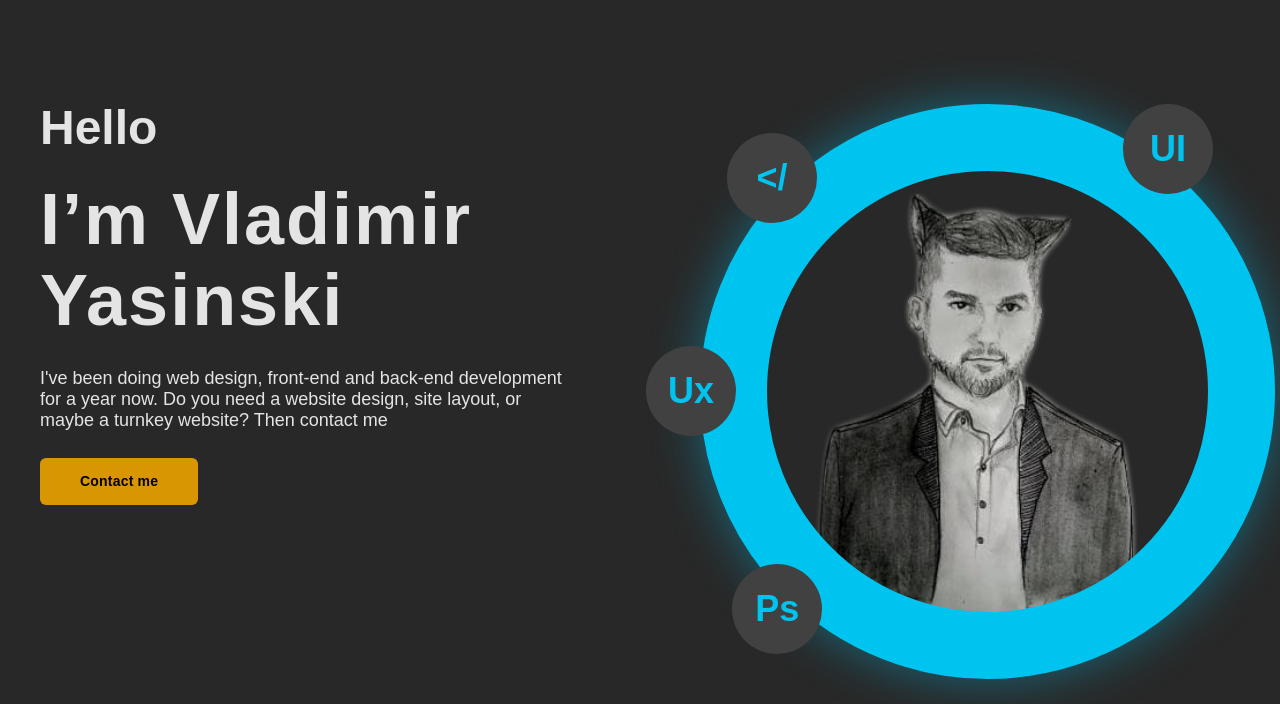
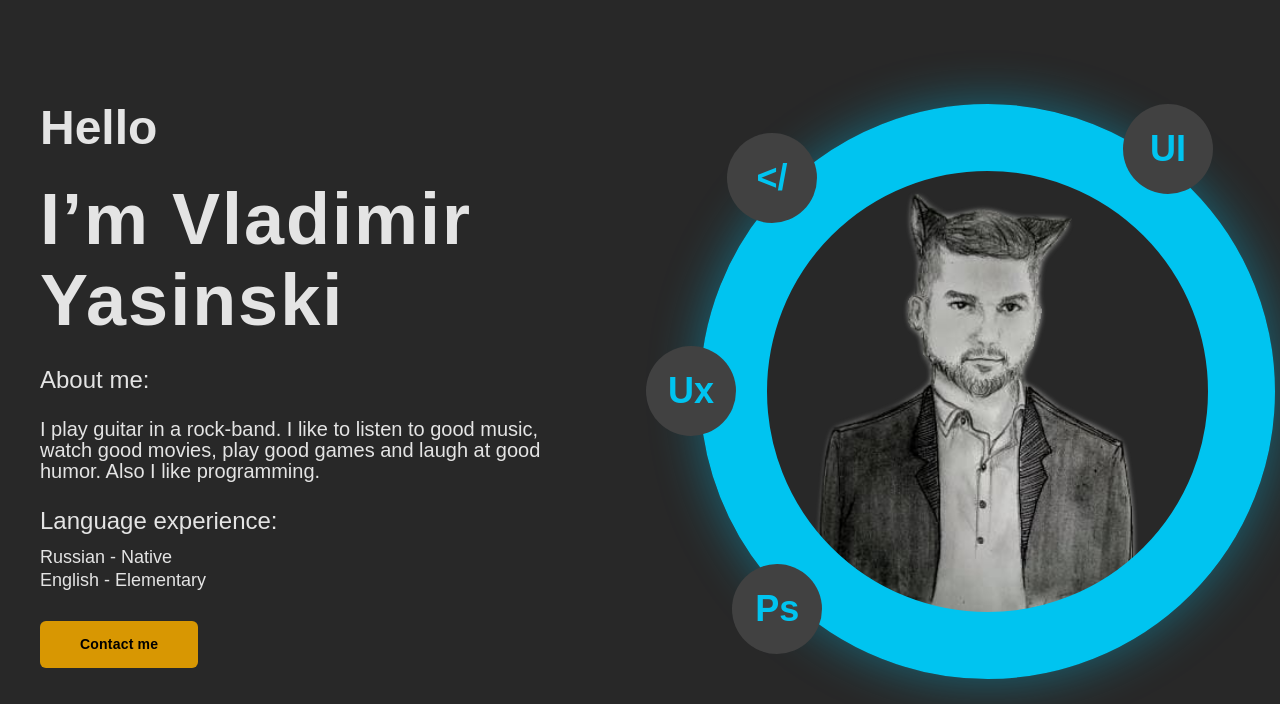
Before and after one commit to yasinskydew/rsschool-cv-archive, a plain HTML site: page index.html in a window 1280 px wide. Shown: the part 96-800 px from the top of the page. Drawn offline with Linux system fonts and the light colour scheme; a script that the page names is missing.

Commit message:
feat: add rs-logo and add language information

```diff
--- a/css/style.css
+++ b/css/style.css
@@ -127,16 +127,32 @@ body {
     line-height: 81px;
     font-weight: 800;
 }
+
+.main-block__sub-title {
+    font-family: "Next Art", sans-serif;
+    font-size: 24px;
+    font-weight: 300;
+}
+.main-block__lang-list {
+    margin: 15px 0;
+}
+.main-block__lang-item {
+    padding-bottom: 5px;
+    font-size: 18px;
+}
+
 @media (max-width: 479px) {
     .main-block__title {
         font-size: 42px;
     }
-
+    .main-block__sub-title {
+        font-size: 18px;
+    }
 }
 .main-block__text {
     font-family: 'Arodora Pro Lite', sans-serif;
     color: #E4E4E4;
-    font-size: 18px;
+    font-size: 20px;
     font-weight: 300;
     line-height: 21px;
 }
@@ -242,7 +258,7 @@ body {
     letter-spacing: 0.2px;
 }
 .header-block__sub-title {
-    font-size: 16px;
+    font-size: 20px;
     line-height: 142%;
     letter-spacing: 0.2px;
     font-weight: 500;
@@ -396,6 +412,10 @@ body {
     color: #a09a9a;
 }
 
+.logo__link {
+    background-color: #414141;
+}
+
 @media (max-width: 890px) {
     .footer__body {
         flex-direction: column;
--- a/index.html
+++ b/index.html
@@ -44,7 +44,18 @@
                 <div class="main-block__body">
                     <h2 class="main-block__hello">Hello</h2>
                     <h1 class="main-block__title">I’m Vladimir Yasinski</h1>
-                    <div class="main-block__text">I've been doing web design, front-end and back-end development for a year now. Do you need a website design, site layout, or maybe a turnkey website? Then contact me</div>
+                    <h3 class="main-block__sub-title">About me:</h3>
+                    <div class="main-block__text">I play guitar in a rock-band. I like to listen to
+                        good music, watch  good movies,
+                        play good games and  laugh at good humor.
+                        Also I like programming.</div>
+                    <div class="main-block__lang">
+                        <h3 class="main-block__sub-title">Language experience:</h3>
+                        <ul class="main-block__lang-list">
+                            <li class="main-block__lang-item">Russian - Native</li>
+                            <li class="main-block__lang-item">English - Elementary</li>
+                        </ul>
+                    </div>
                     <div class="main-block__buttons">
                         <a href="" class="main-block__button main-block__button-orange">Contact me</a>
                     </div>
@@ -200,6 +211,11 @@
                         <img class="logo__image" src="svg/header/header-logo.svg" alt="logo">
                         <span class="logo__text menu__link_footer">Yasinsky Dew</span>
                     </div>
+                    <div class="logo">
+                        <a href="https://rs.school/js/" class="logo__link ">
+                            <img class="logo__image" src="svg/header/rs_school_js.svg" alt="rs-logo">
+                        </a>
+                    </div>
                     <div class="footer__copyright menu__link_footer">
                         Copyright © 2022
                     </div>
```
Also changed, not shown: svg/header/rs_school_js.svg (added).
